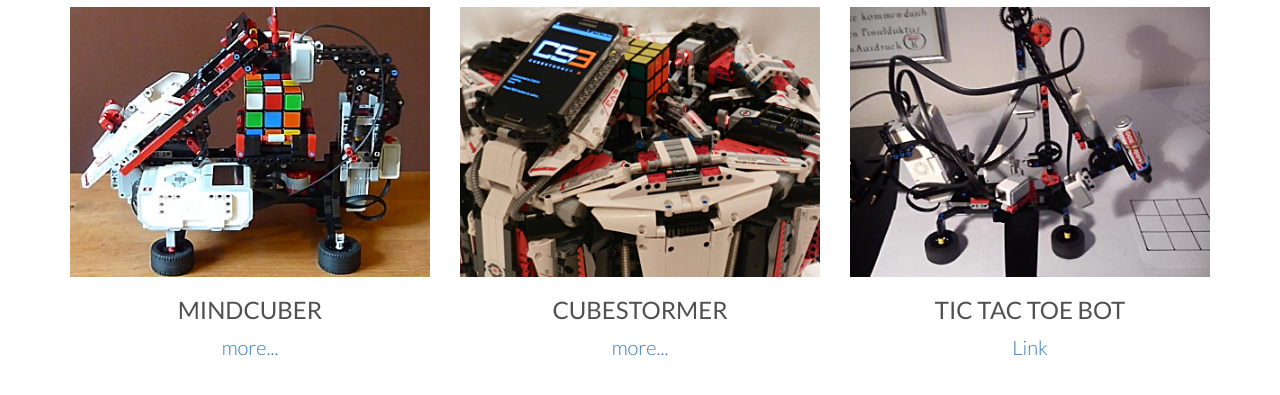
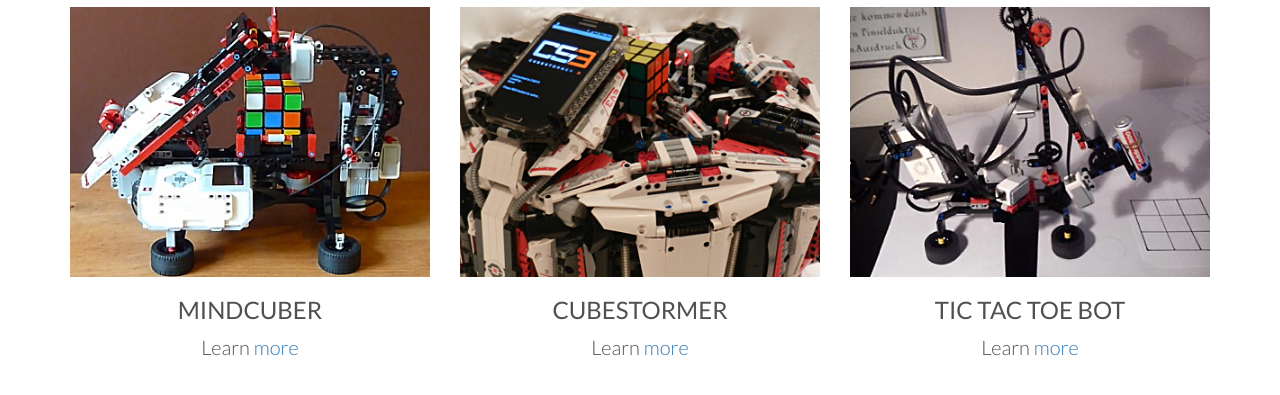
Before and after one commit to jbruder/portfolio_website, a plain HTML site: page index.html in a window 1280 px wide. Shown: the part 361-756 px from the top of the page. Drawn offline with Linux system fonts and the light colour scheme.

Commit message:
Revised semantic tags and added <p>

```diff
--- a/index.html
+++ b/index.html
@@ -12,7 +12,7 @@
 	</head>
 	<body>
 		<div class="container">
-			<div class="row">
+			<header class="row">
 				<div class="col-md-4">
 					<img class="img-responsive title-logo" src="img/mindstorms-logo.png" alt="Mindstorms Logo">
 				</div>
@@ -20,7 +20,7 @@
 					<h1 class="text-muted text-thin text-super">Awesome Mindstorms Projects</h1>
 					<h4 class="text-muted">as tested by Oskar and Jo</h4>
 				</div>
-			</div>
+			</header>
 			<div class="row">
 				<div class="col-md-12">
 					<hr>
@@ -40,22 +40,22 @@
 					<h2>Featured Work</h2>
 				</div>
 			</div>
-			<div class="row text-center">
-				<div class="col-md-4 col-sm-6 project-margin">
+			<section id="main" class="row text-center">
+				<article class="col-md-4 col-sm-6 project-margin">
 					<img class="img-responsive" src="img/mindcuber.png" alt="Image of Mindcuber">
 					<h3 class="text-uppercase text-bold">MindCuber</h3>
-					<a class="link" href="http://mindcuber.com/">more...</a>
-				</div>
-				<div class="col-md-4 col-sm-6 project-margin">
+					<p class="link">Learn <a href="http://mindcuber.com/">more</a></p>
+				</article>
+				<article class="col-md-4 col-sm-6 project-margin">
 					<img class="img-responsive" src="img/cubestormer.png" alt="Image of Cubestormer">
 					<h3 class="text-uppercase text-bold">CubeStormer</h3>
-					<a class="link" href="https://www.youtube.com/watch?v=X0pFZG7j5cE">more...</a>
-				</div>
-				<div class="col-md-4 col-sm-6 project-margin">
+					<p class="link">Learn <a href="https://www.youtube.com/watch?v=X0pFZG7j5cE">more</a></p>
+				</article>
+				<article class="col-md-4 col-sm-6 project-margin">
 					<img class="img-responsive" src="img/tictactoebot.png" alt="Image of Tic Tac Toe Bot">
 					<h3 class="text-uppercase text-bold">Tic Tac Toe Bot</h3>
-					<a class="link" href="https://www.us.lego.com/en-us/mindstorms/community/robot?projectid=0454833e-d72a-42b4-8424-5f56bed4ca51">Link</a>
-				</div>
+					<p class="link">Learn <a href="https://www.us.lego.com/en-us/mindstorms/community/robot?projectid=0454833e-d72a-42b4-8424-5f56bed4ca51">more</a></p>
+				</section>
 			</div>
 		</div>
 	</body>
```
